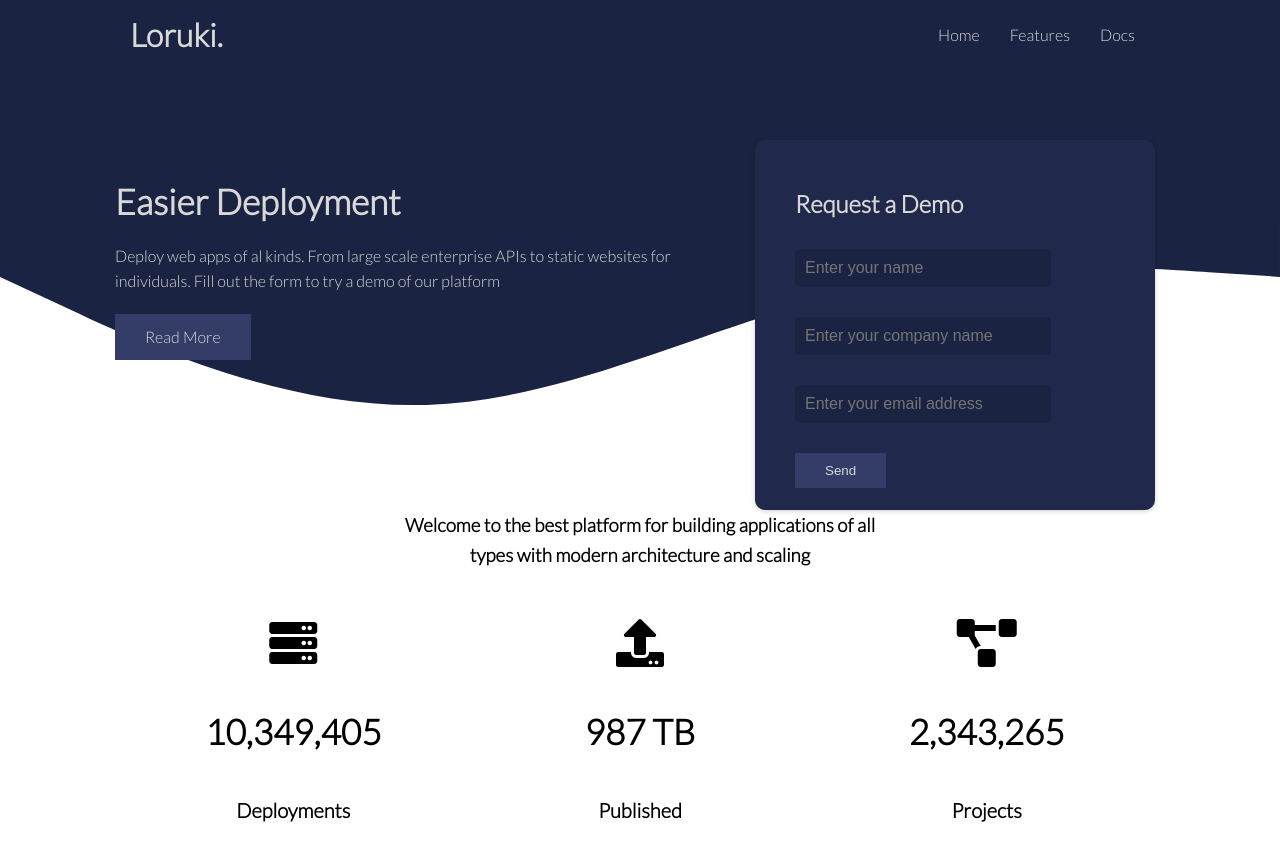
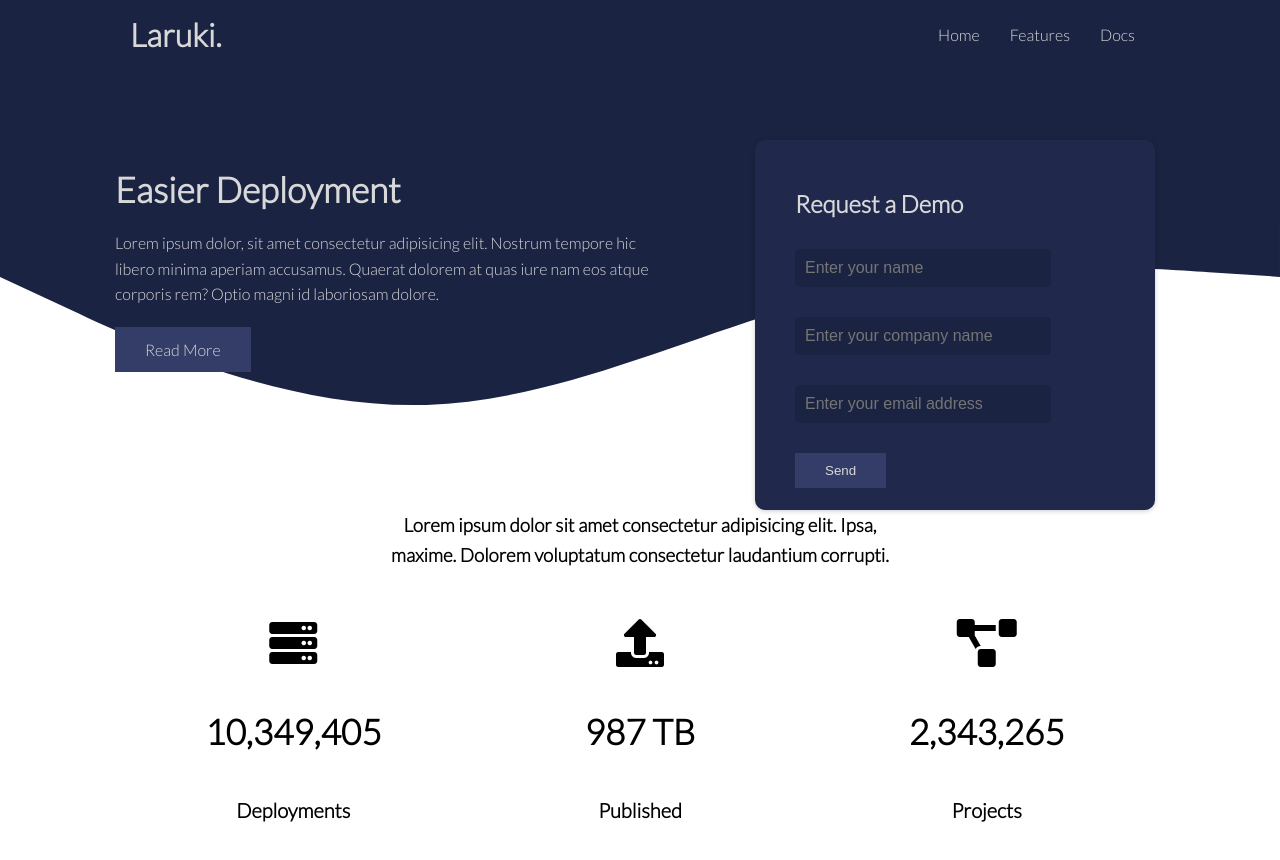
Before and after one commit to adamskys/loruki-tutorial, a plain HTML site: page index.html in a window 1280 px wide. Drawn offline with Linux system fonts and the light colour scheme.

```diff
--- a/index.html
+++ b/index.html
@@ -13,7 +13,7 @@
 <!-- Navbar-->
 <div class="navbar">
     <div class="container flex">
-        <h1 class="logo">Loruki.</h1>
+        <h1 class="logo">Laruki.</h1>
         <nav>
             <ul>
                 <li><a href="index.html">Home</a></li>
@@ -29,7 +29,7 @@
     <div class="container grid">
         <div class="showcase-text">
             <h1>Easier Deployment</h1>
-            <p>Deploy web apps of al kinds. From large scale enterprise APIs to static websites for individuals. Fill out the form to try a demo of our platform</p>
+            <p>Lorem ipsum dolor, sit amet consectetur adipisicing elit. Nostrum tempore hic libero minima aperiam accusamus. Quaerat dolorem at quas iure nam eos atque corporis rem? Optio magni id laboriosam dolore.</p>
             <a href="features.html" class="btn btn-outline">Read More</a>
         </div>
        <div class="showcase-form card">
@@ -54,7 +54,7 @@
 <section class="stats">
     <div class="container">
         <h3 class="stats-heading text-center my-1">
-            Welcome to the best platform for building applications of all types with modern architecture and scaling
+            Lorem ipsum dolor sit amet consectetur adipisicing elit. Ipsa, maxime. Dolorem voluptatum consectetur laudantium corrupti.
         </h3>
         <div class="grid grid-3 text-center my-4">
             <div>
```
